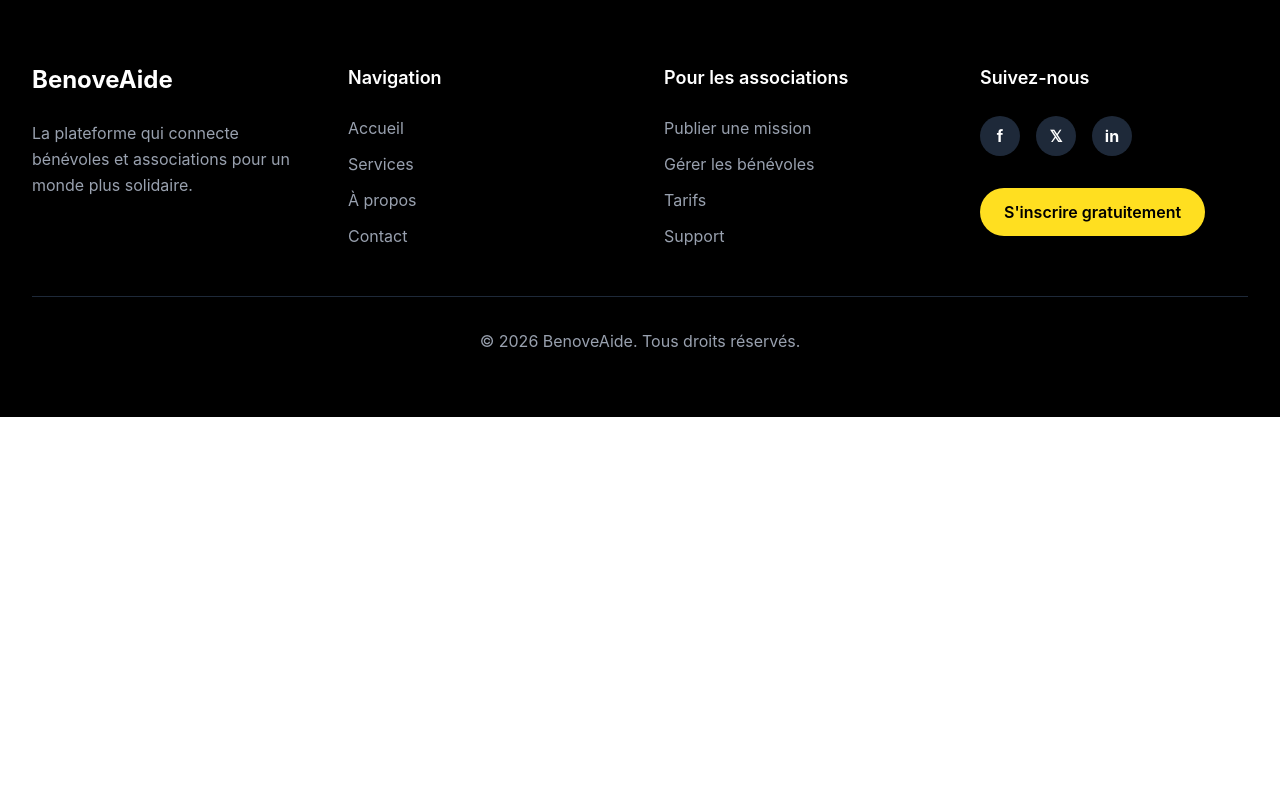
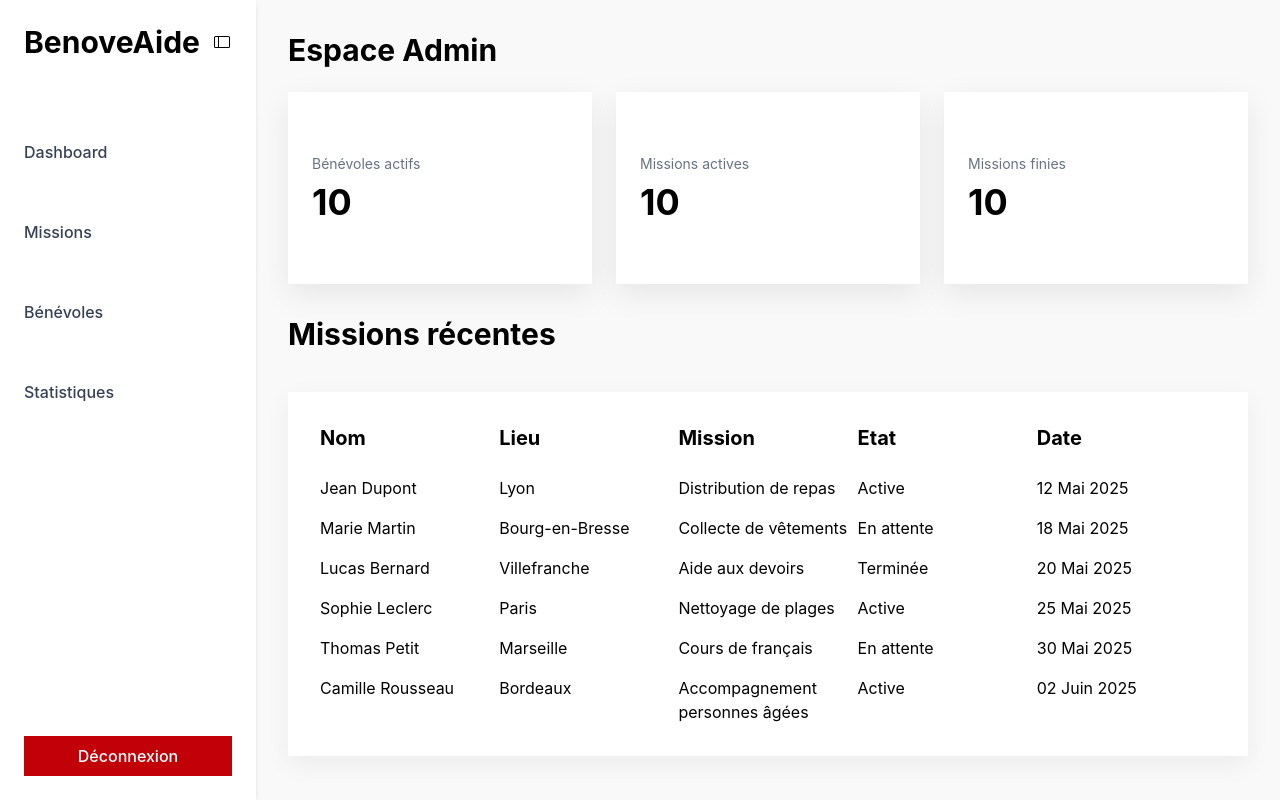
Before and after one commit to IXUI-11/ProjetReact, a React (Vite) app: page /Admin in a window 1280 px wide. Shown: the top 800 px of the page. Built offline with nearby package versions, Linux system fonts and the light colour scheme.

Commit message:
ajoute de route dans app.tsx

```diff
--- a/package.json
+++ b/package.json
@@ -32,6 +32,6 @@
     "tailwindcss": "^4.2.2",
     "typescript": "~5.9.3",
     "typescript-eslint": "^8.57.0",
-    "vite": "^8.0.1"
+    "vite": "^8.0.9"
   }
 }
--- a/src/App.tsx
+++ b/src/App.tsx
@@ -2,6 +2,9 @@ import { Route, Routes } from "react-router-dom";
 import { Accueil } from "./pages/Accueil";
 import { Login } from "./pages/Login";
 import { Footer } from "./components/Footer";
+import { Admin } from "./pages/Admin";
+import { Missions } from "./pages/Missions";
+
 
 export const App = () => {
   return (
@@ -9,6 +12,8 @@ export const App = () => {
       <Routes>
         <Route path="/" element={<Accueil />} />
         <Route path="/login" element={<Login />} />
+        <Route path="/Admin" element={<Admin />}/>
+        <Route path="/Missions" element={<Missions />} />
       </Routes>
       <Footer />
     </div>
```
Also changed, not shown: 1 other file (tests, documents, lock files or other folders).
